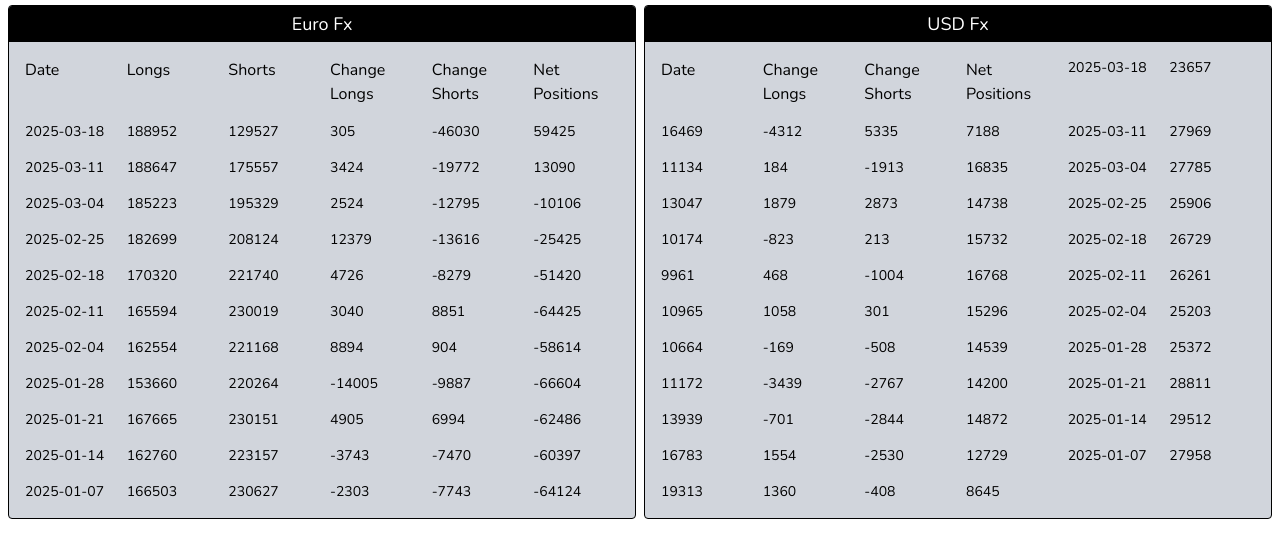
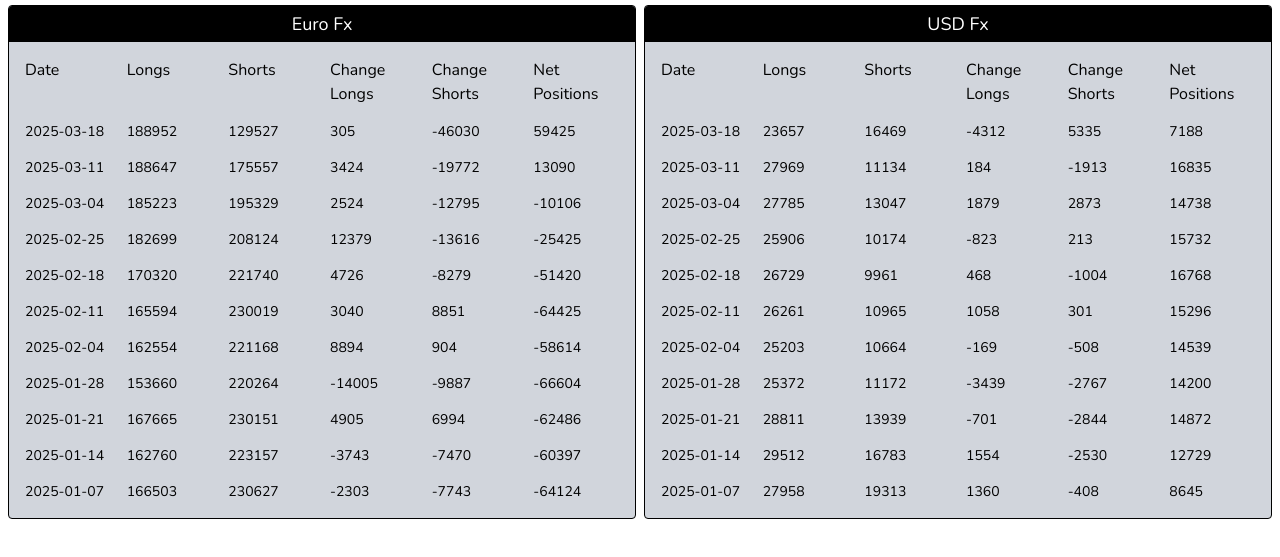
Before and after one commit to raedarH/cot-data, a plain HTML site: page index.html in a window 1280 px wide. Shown: the part 59-616 px from the top of the page. Drawn offline with nearby package versions, Linux system fonts and the light colour scheme.

Commit message:
added cols to usd

```diff
--- a/index.html
+++ b/index.html
@@ -75,6 +75,8 @@
             id="usdfx"
           >
             <div class="text-base">Date</div>
+            <div class="text-base">Longs</div>
+            <div class="text-base">Shorts</div>
             <div class="text-base">Change Longs</div>
             <div class="text-base">Change Shorts</div>
             <div class="text-base">Net Positions</div>
```
